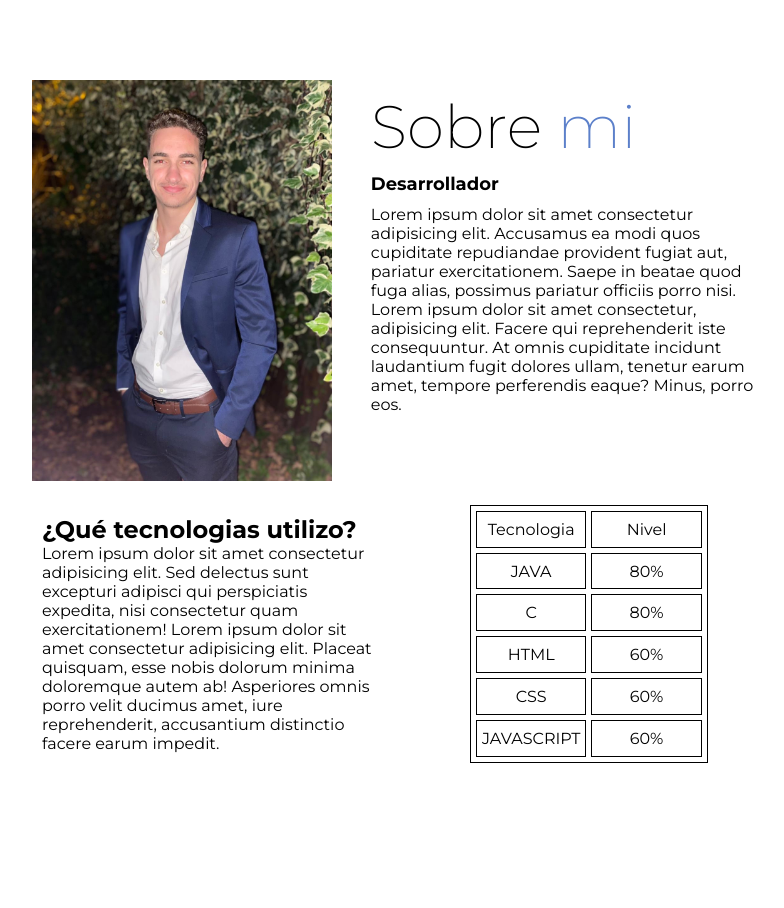
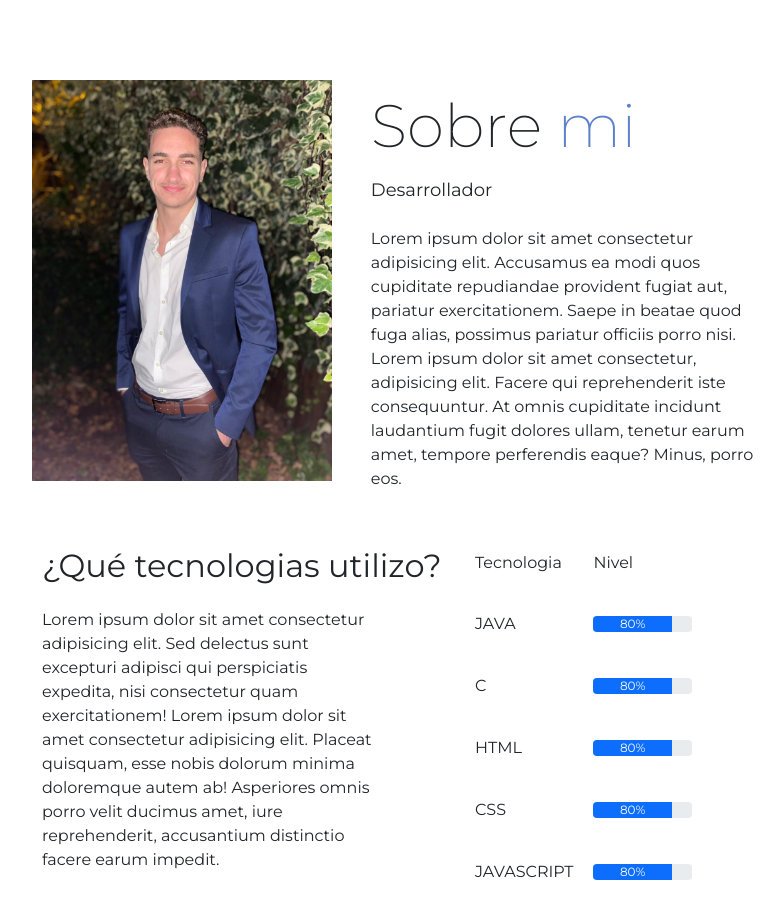
Before and after one commit to MatiasMorilla/MatiasMorilla.github.io, a website: page paginas/sobreMi.html in a window 1280 px wide. Shown: the whole page, without its empty margins (170-954 px from the left). Before the commit the page ends 800 px from the top, so only its background shows below. Drawn offline with nearby package versions, Linux system fonts and the light colour scheme.

Commit message:
se agrego barras de progeso a las tecnologias

```diff
--- a/paginas/sobreMi.html
+++ b/paginas/sobreMi.html
@@ -4,6 +4,9 @@
     <meta charset="UTF-8">
     <meta http-equiv="X-UA-Compatible" content="IE=edge">
     <meta name="viewport" content="width=device-width, initial-scale=1.0">
+    <!-- Bootstrap -->
+    <link href="https://cdn.jsdelivr.net/npm/bootstrap@5.1.0/dist/css/bootstrap.min.css" rel="stylesheet" integrity="sha384-KyZXEAg3QhqLMpG8r+8fhAXLRk2vvoC2f3B09zVXn8CA5QIVfZOJ3BCsw2P0p/We" crossorigin="anonymous">
+    <!-- Estilos propios -->
     <link rel="stylesheet" href="../css/estilos.css">
 </head>
 <body>
@@ -35,19 +38,39 @@
                 <span>Nivel</span>
 
                 <span>JAVA</span>
-                <span>80%</span>
+                <div class="progres-container">
+                    <div class="progress">
+                        <div class="progress-bar" role="progressbar" style="width: 80%;" aria-valuenow="80" aria-valuemin="0" aria-valuemax="100">80%</div>
+                    </div>
+                </div>
 
                 <span>C</span>
-                <span>80%</span>
+                <div class="progres-container">
+                    <div class="progress">
+                        <div class="progress-bar" role="progressbar" style="width: 80%;" aria-valuenow="80" aria-valuemin="0" aria-valuemax="100">80%</div>
+                    </div>
+                </div>
 
                 <span>HTML</span>
-                <span>60%</span>
+                <div class="progres-container">
+                    <div class="progress">
+                        <div class="progress-bar" role="progressbar" style="width: 80%;" aria-valuenow="80" aria-valuemin="0" aria-valuemax="100">80%</div>
+                    </div>
+                </div>
 
                 <span>CSS</span>
-                <span>60%</span>
+                <div class="progres-container">
+                    <div class="progress">
+                        <div class="progress-bar" role="progressbar" style="width: 80%;" aria-valuenow="80" aria-valuemin="0" aria-valuemax="100">80%</div>
+                    </div>
+                </div>
 
                 <span>JAVASCRIPT</span>
-                <span>60%</span>
+                <div class="progres-container">
+                    <div class="progress">
+                        <div class="progress-bar" role="progressbar" style="width: 80%;" aria-valuenow="80" aria-valuemin="0" aria-valuemax="100">80%</div>
+                    </div>
+                </div>
             </div>
         </div>
     </section>
--- a/scss/style.scss
+++ b/scss/style.scss
@@ -49,7 +49,6 @@ a{
   font-size: 22px; }
 
 .header__nav {
-  width: 40vw;
   height: 100%;
   padding: 0px 0.625rem;
   display: flex;
@@ -179,43 +178,73 @@ SOBRE MI
   flex-grow: 1;
   display: flex;
   flex-direction: column;
-  transform: translateX(5%); }
-  .sobreMi__info h2 {
+  transform: translateX(5%);
+
+  h2 {
     font-size: 60px;
-    font-weight: 100; }
-  .sobreMi__info h4 {
+    font-weight: 100;
+  }
+
+  h4 {
     margin: 10px 0;
-    font-size: 18px; }
-  .sobreMi__info p {
-    width: 70%; }
+    font-size: 18px;
+  }
+
+  p {
+    width: 70%;
+  }
+}
 
 .tecnologias {
   padding: 0.625rem;
-  display: flex; }
+  display: flex;
+}
 
 .tecnologias__info {
   width: 50%;
   padding: 0.625rem;
   display: flex;
-  flex-direction: column; }
-  .tecnologias__info p {
-    width: 80%; }
-  .tecnologias__info .sobreMi__info p {
-    margin-top: 15px; }
+  flex-direction: column;
+
+  p {
+    width: 80%;
+    margin-top: 15px;
+  }
+}
+
+.sobreMi__info p {
+  margin-top: 15px;
+}
+
 
 .tecnologias__lenguajes {
   display: grid;
   grid-template-columns: 1fr 1fr;
   grid-template-rows: repeat(6, 1fr);
-  gap: 5px;
+  gap: 20px;
   padding: 5px;
-  border: 1px solid #000; }
-  .tecnologias__lenguajes span {
-    padding: 5px;
+
+  span {
+    width: 100%;
+    height: 100%;
     display: flex;
-    justify-content: center;
+    justify-content: start;
     align-items: center;
-    border: 1px solid #000; }
+  }
+
+  .progres-container{
+    width: 100%;
+    height: 100%;
+    display: flex;
+    align-items: center;
+
+    .progress{
+      width: 100%;
+    }
+  }
+}
+
+
 
 /**************************************************************
 PROYECTOS
```
Also changed, not shown: css/estilos.css.
